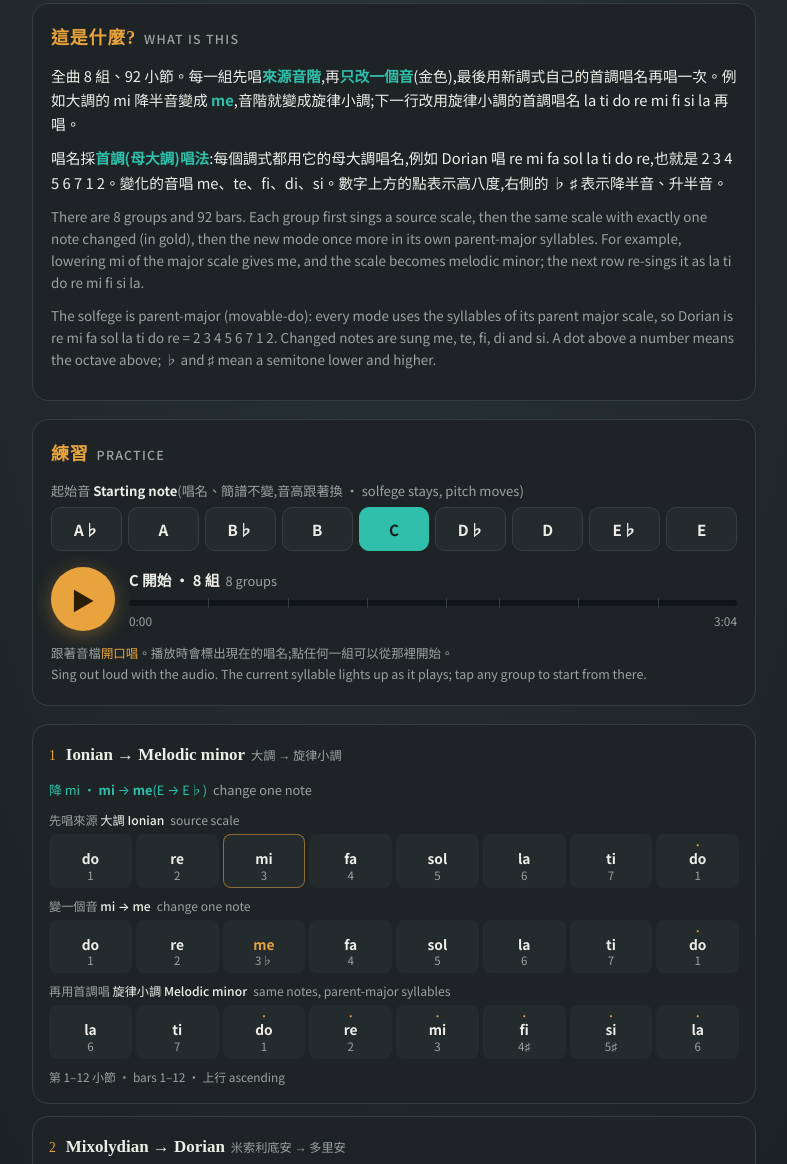
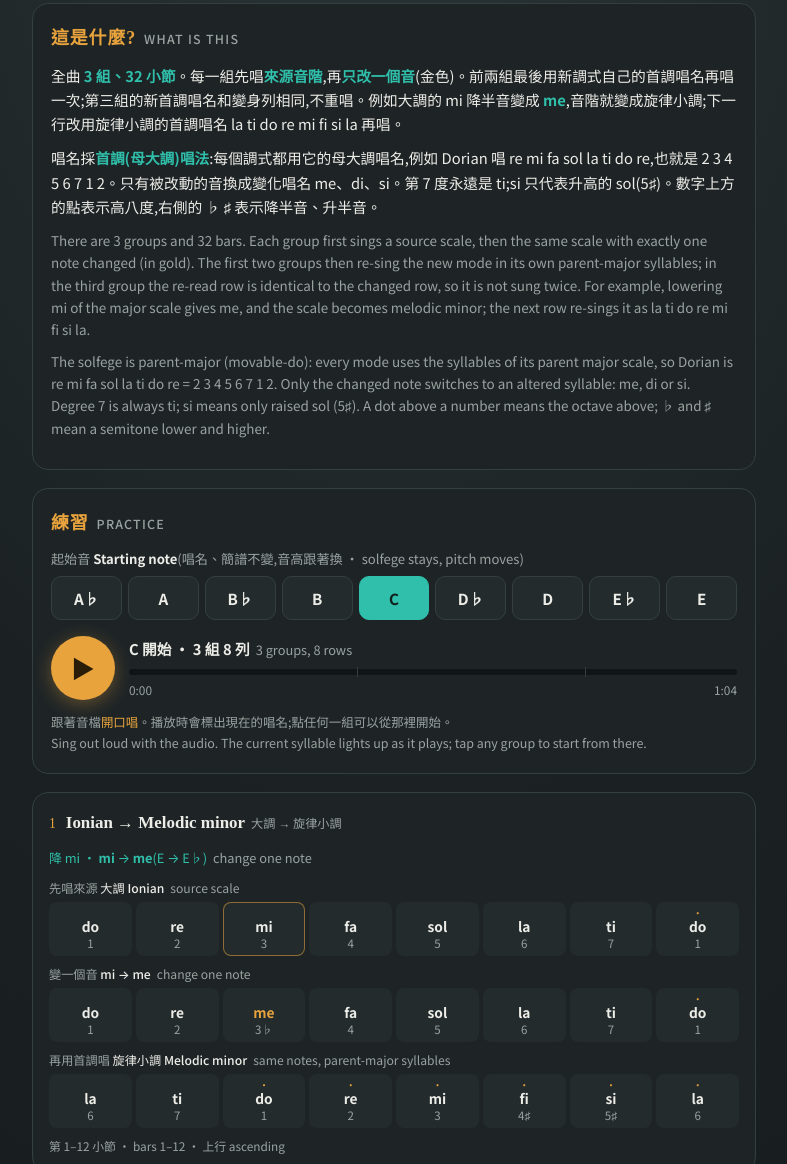
Before and after one commit to TCMCtw/modal-one-note-change, a plain HTML site: page index.html in a window 1280 px wide. Shown: the part 159-1323 px from the top of the page, without its empty margins (246-1033 px from the left). Drawn offline with Linux system fonts and the light colour scheme.

Commit message:
One-note change page: 3-group 8-row version, matching approved design

```diff
--- a/index.html
+++ b/index.html
@@ -90,10 +90,10 @@ footer a{color:var(--teal);text-decoration:none}
 
 <div class="card explain">
   <h2>這是什麼?<span class="en">WHAT IS THIS</span></h2>
-  <p>全曲 8 組、92 小節。每一組先唱<b>來源音階</b>,再<b>只改一個音</b>(金色),最後用新調式自己的首調唱名再唱一次。例如大調的 mi 降半音變成 <b>me</b>,音階就變成旋律小調;下一行改用旋律小調的首調唱名 la ti do re mi fi si la 再唱。</p>
-  <p>唱名採<b>首調(母大調)唱法</b>:每個調式都用它的母大調唱名,例如 Dorian 唱 re mi fa sol la ti do re,也就是 2 3 4 5 6 7 1 2。變化的音唱 me、te、fi、di、si。數字上方的點表示高八度,右側的 ♭ ♯ 表示降半音、升半音。</p>
-  <p class="en">There are 8 groups and 92 bars. Each group first sings a source scale, then the same scale with exactly one note changed (in gold), then the new mode once more in its own parent-major syllables. For example, lowering mi of the major scale gives me, and the scale becomes melodic minor; the next row re-sings it as la ti do re mi fi si la.</p>
-  <p class="en">The solfege is parent-major (movable-do): every mode uses the syllables of its parent major scale, so Dorian is re mi fa sol la ti do re = 2 3 4 5 6 7 1 2. Changed notes are sung me, te, fi, di and si. A dot above a number means the octave above; ♭ and ♯ mean a semitone lower and higher.</p>
+  <p>全曲 <b>3 組、32 小節</b>。每一組先唱<b>來源音階</b>,再<b>只改一個音</b>(金色)。前兩組最後用新調式自己的首調唱名再唱一次;第三組的新首調唱名和變身列相同,不重唱。例如大調的 mi 降半音變成 <b>me</b>,音階就變成旋律小調;下一行改用旋律小調的首調唱名 la ti do re mi fi si la 再唱。</p>
+  <p>唱名採<b>首調(母大調)唱法</b>:每個調式都用它的母大調唱名,例如 Dorian 唱 re mi fa sol la ti do re,也就是 2 3 4 5 6 7 1 2。只有被改動的音換成變化唱名 me、di、si。第 7 度永遠是 ti;si 只代表升高的 sol(5♯)。數字上方的點表示高八度,右側的 ♭ ♯ 表示降半音、升半音。</p>
+  <p class="en">There are 3 groups and 32 bars. Each group first sings a source scale, then the same scale with exactly one note changed (in gold). The first two groups then re-sing the new mode in its own parent-major syllables; in the third group the re-read row is identical to the changed row, so it is not sung twice. For example, lowering mi of the major scale gives me, and the scale becomes melodic minor; the next row re-sings it as la ti do re mi fi si la.</p>
+  <p class="en">The solfege is parent-major (movable-do): every mode uses the syllables of its parent major scale, so Dorian is re mi fa sol la ti do re = 2 3 4 5 6 7 1 2. Only the changed note switches to an altered syllable: me, di or si. Degree 7 is always ti; si means only raised sol (5♯). A dot above a number means the octave above; ♭ and ♯ mean a semitone lower and higher.</p>
 </div>
 
 <div class="card">
@@ -103,9 +103,9 @@ footer a{color:var(--teal);text-decoration:none}
   <div class="player">
     <button class="playbtn" id="playBtn" aria-label="play">▶</button>
     <div class="pinfo">
-      <div class="ptitle"><span id="nowKey">C</span> 開始 · 8 組<span class="en">8 groups</span></div>
+      <div class="ptitle"><span id="nowKey">C</span> 開始 · 3 組 8 列<span class="en">3 groups, 8 rows</span></div>
       <div class="bar" id="bar"><div class="fill" id="fill"></div></div>
-      <div class="ptime"><span id="tcur">0:00</span><span id="tdur">3:04</span></div>
+      <div class="ptime"><span id="tcur">0:00</span><span id="tdur">1:04</span></div>
     </div>
   </div>
   <div class="hint">跟著音檔<b>開口唱</b>。播放時會標出現在的唱名;點任何一組可以從那裡開始。<br>Sing out loud with the audio. The current syllable lights up as it plays; tap any group to start from there.</div>
@@ -115,8 +115,8 @@ footer a{color:var(--teal);text-decoration:none}
 
 <div class="card explain">
   <h2>怎麼練<span class="en">HOW TO PRACTISE</span></h2>
-  <p>先聽一遍,第二遍開始跟著唱。注意金色那個唱名:來源音階唱到它的位置時,下一行就換成變化唱名,聽出這一個音的差別,就聽出調式的差別。最後一行用新調式自己的唱名唱,對比會很明顯。8 組唱完,換一個起始音再來。</p>
-  <p class="en">Listen once, then sing along. Watch the gold syllable: where the source scale has the old note, the next row has the altered one. Hearing that one note is hearing the mode change. The last row re-sings the new mode in its own syllables, and the contrast is obvious. After all 8 groups, pick a new starting note and go again.</p>
+  <p>先聽一遍,第二遍開始跟著唱。注意金色那個唱名:來源音階唱到它的位置時,下一行就換成變化唱名,聽出這一個音的差別,就聽出調式的差別。前兩組最後一行用新調式自己的唱名唱,對比會很明顯。3 組唱完,換一個起始音再來。</p>
+  <p class="en">Listen once, then sing along. Watch the gold syllable: where the source scale has the old note, the next row has the altered one. Hearing that one note is hearing the mode change. In the first two groups the last row re-sings the new mode in its own syllables, and the contrast is obvious. After all 3 groups, pick a new starting note and go again.</p>
 </div>
 
 <footer>
@@ -134,22 +134,27 @@ const KEYS = [
   {id:'D', label:'D'}, {id:'Eb', label:'E♭'}, {id:'E', label:'E'}
 ];
 // per key and group: [source pitch, changed pitch, index] (spelling from the score XML)
-const CHG = {"D": [["F♯", "F", 2], ["F♯", "F", 2], ["C", "C♯", 6], ["B", "B♭", 5], ["C", "C♯", 6], ["B♭", "B", 5], ["E", "E♭", 1], ["A", "A♭", 4]], "Db": [["F", "F♭", 2], ["F", "F♭", 2], ["C♭", "C", 6], ["B♭", "B𝄫", 5], ["C♭", "C", 6], ["B𝄫", "B♭", 5], ["E♭", "E𝄫", 1], ["A♭", "A𝄫", 4]], "B": [["D♯", "D", 2], ["D♯", "D", 2], ["A", "A♯", 6], ["G♯", "G", 5], ["A", "A♯", 6], ["G", "G♯", 5], ["C♯", "C", 1], ["F♯", "F", 4]], "A": [["C♯", "C", 2], ["C♯", "C", 2], ["G", "G♯", 6], ["F♯", "F", 5], ["G", "G♯", 6], ["F", "F♯", 5], ["B", "B♭", 1], ["E", "E♭", 4]], "Ab": [["C", "C♭", 2], ["C", "C♭", 2], ["G♭", "G", 6], ["F", "F♭", 5], ["G♭", "G", 6], ["F♭", "F", 5], ["B♭", "B𝄫", 1], ["E♭", "E𝄫", 4]], "Bb": [["D", "D♭", 2], ["D", "D♭", 2], ["A♭", "A", 6], ["G", "G♭", 5], ["A♭", "A", 6], ["G♭", "G", 5], ["C", "C♭", 1], ["F", "F♭", 4]], "Eb": [["G", "G♭", 2], ["G", "G♭", 2], ["D♭", "D", 6], ["C", "C♭", 5], ["D♭", "D", 6], ["C♭", "C", 5], ["F", "F♭", 1], ["B♭", "B𝄫", 4]], "C": [["E", "E♭", 2], ["E", "E♭", 2], ["B♭", "B", 6], ["A", "A♭", 5], ["B♭", "B", 6], ["A♭", "A", 5], ["D", "D♭", 1], ["G", "G♭", 4]], "E": [["G♯", "G", 2], ["G♯", "G", 2], ["D", "D♯", 6], ["C♯", "C", 5], ["D", "D♯", 6], ["C", "C♯", 5], ["F♯", "F", 1], ["B", "B♭", 4]]};
+const CHG = {
+  "C":  [["E","E♭",2],  ["B♭","B",6],  ["B♭","B",6]],
+  "Db": [["F","F♭",2],  ["C♭","C",6],  ["C♭","C",6]],
+  "D":  [["F♯","F",2],  ["C","C♯",6],  ["C","C♯",6]],
+  "Eb": [["G","G♭",2],  ["D♭","D",6],  ["D♭","D",6]],
+  "E":  [["G♯","G",2],  ["D","D♯",6],  ["D","D♯",6]],
+  "Ab": [["C","C♭",2],  ["G♭","G",6],  ["G♭","G",6]],
+  "A":  [["C♯","C",2],  ["G","G♯",6],  ["G","G♯",6]],
+  "Bb": [["D","D♭",2],  ["A♭","A",6],  ["A♭","A",6]],
+  "B":  [["D♯","D",2],  ["A","A♯",6],  ["A","A♯",6]]
+};
 const NUM = {do:'1',re:'2',mi:'3',fa:'4',sol:'5',la:'6',ti:'7',me:'3♭',te:'7♭',fi:'4♯',di:'1♯',si:'5♯'};
 const POS = {do:0,di:0,re:1,me:2,mi:2,fa:3,fi:3,sol:4,si:4,la:5,ti:6,te:6};
 const GROUPS = [
  {from:['Ionian','大調'], to:['Melodic minor','旋律小調'], rows:['do re mi fa sol la ti do','do re me fa sol la ti do','la ti do re mi fi si la']},
- {from:['Mixolydian','米索利底安'], to:['Dorian','多里安'], rows:['sol la ti do re mi fa sol','sol la te do re mi fa sol','re mi fa sol la ti do re']},
  {from:['Dorian','多里安'], to:['Melodic minor','旋律小調'], rows:['re mi fa sol la ti do re','re mi fa sol la ti di re','la ti do re mi fi si la']},
- {from:['Dorian','多里安'], to:['Aeolian','自然小調'], rows:['re mi fa sol la ti do re','re mi fa sol la te do re','la ti do re mi fa sol la']},
  {from:['Aeolian','自然小調'], to:['Harmonic minor','和聲小調'], rows:['la ti do re mi fa sol la','la ti do re mi fa si la']},
- {from:['Aeolian','自然小調'], to:['Dorian','多里安'], rows:['la ti do re mi fa sol la','la ti do re mi fi sol la','re mi fa sol la ti do re']},
- {from:['Aeolian','自然小調'], to:['Phrygian','弗里吉安'], rows:['la ti do re mi fa sol la','la te do re mi fa sol la','mi fa sol la ti do re mi']},
- {from:['Phrygian','弗里吉安'], to:['Locrian','洛克里安'], rows:['mi fa sol la ti do re mi','mi fa sol la te do re mi','ti do re mi fa sol la ti']},
 ].map(g=>{ g.rows=g.rows.map(r=>r.split(' ')); return g; });
-const STARTS = [0,24,48,72,96,112,136,160];
-const BARS = [[1,12],[13,24],[25,36],[37,48],[49,56],[57,68],[69,80],[81,92]];
-const TOTAL = 184;         // seconds of music (the file has a little silence after)
+const STARTS = [0,24,48];
+const BARS = [[1,12],[13,24],[25,32]];
+const TOTAL = 64;          // seconds of music (the file has silence after)
 let curKey = 'C';
 
 const au = document.getElementById('au');
@@ -212,6 +217,9 @@ function buildModes(){
       html += `
       <div class="rowlabel">再用首調唱 <b>${g.to[1]} ${g.to[0]}</b><span class="en">same notes, parent-major syllables</span></div>
       <div class="sol">${cells(gi,2)}</div>`;
+    } else {
+      html += `
+      <div class="rowlabel">新調式首調同變身列 <b>不重唱</b><span class="en">re-read identical to the changed row, not sung again</span></div>`;
     }
     html += `<div class="mnote">第 ${BARS[gi][0]}–${BARS[gi][1]} 小節 · bars ${BARS[gi][0]}–${BARS[gi][1]} · 上行 ascending</div>`;
     div.innerHTML = html;
```
